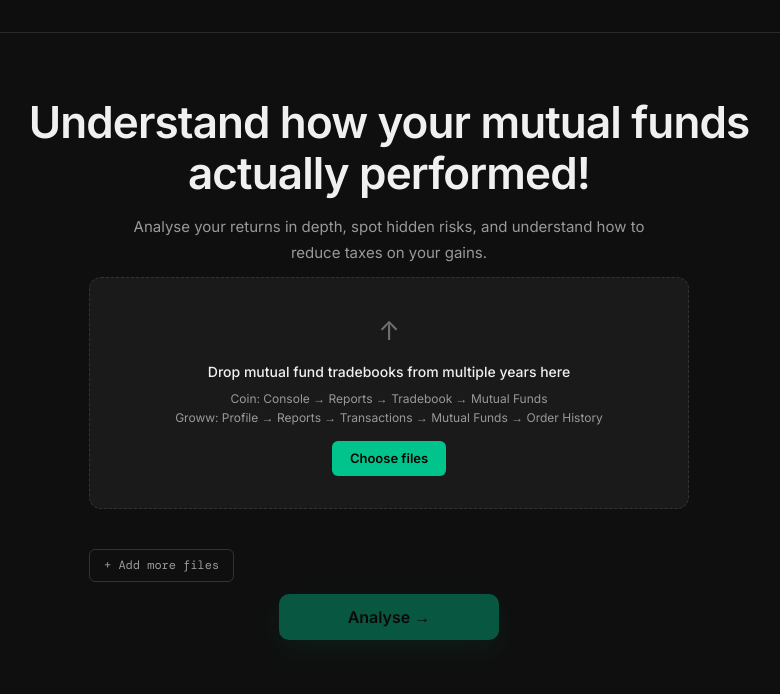
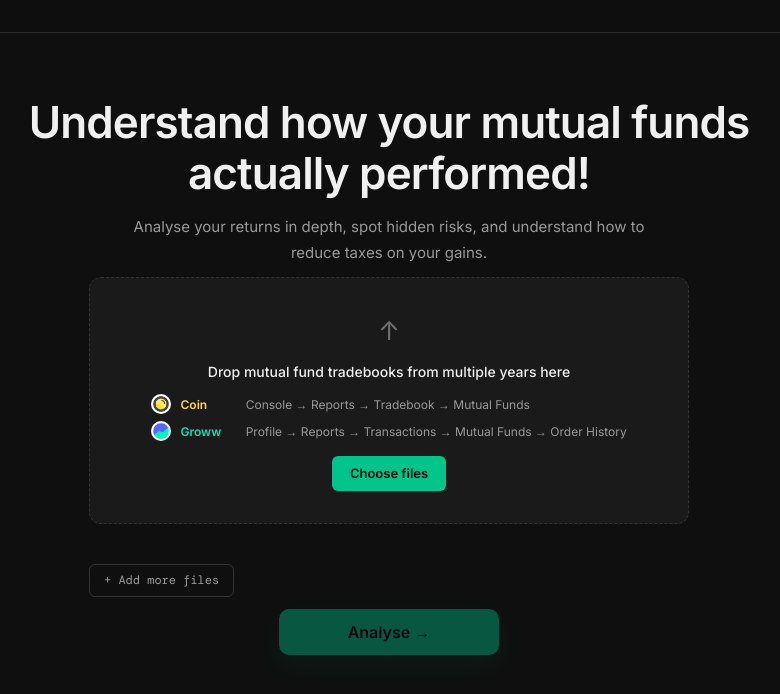
Before and after one commit to raghavkher/mf-analyser, a plain HTML site: page outputs/coin-mf-analyser.html in a window 1280 px wide. Shown: the whole page, without its empty margins (251-1031 px from the left). Drawn offline with nearby package versions, Linux system fonts and the light colour scheme.

Commit message:
Add upload source logos

```diff
--- a/outputs/coin-mf-analyser.html
+++ b/outputs/coin-mf-analyser.html
@@ -40,6 +40,12 @@ nav{display:flex;align-items:center;justify-content:center;padding:1rem 2rem;bor
 .upload-icon{font-size:26px;margin-bottom:.6rem;opacity:.4}
 .upload-title{font-size:14px;font-weight:500;margin-bottom:.3rem}
 .upload-sub{font-size:12px;color:var(--text2);line-height:1.6}
+.upload-instructions{display:grid;gap:.45rem;justify-content:center;margin-top:.65rem;text-align:left}
+.upload-instruction{display:grid;grid-template-columns:22px 58px minmax(0,1fr);gap:.45rem;align-items:center}
+.upload-logo{width:20px;height:20px;border-radius:50%;object-fit:cover}
+.upload-brand{font-weight:700}
+.coin-brand{color:#FFD84D}
+.groww-brand{color:#18DDB3}
 input[type=file]{display:none}
 .upload-btn{display:inline-block;margin-top:.9rem;padding:7px 18px;background:var(--green);color:#000;border-radius:6px;font-size:13px;font-weight:600;cursor:pointer;transition:opacity .15s}
 .upload-btn:hover{opacity:.85}
@@ -274,7 +280,10 @@ input[type=file]{display:none}
     <div class="upload-zone" id="uploadZone">
       <div class="upload-icon">↑</div>
       <div class="upload-title">Drop mutual fund tradebooks from multiple years here</div>
-      <div class="upload-sub">Coin: Console → Reports → Tradebook → Mutual Funds<br>Groww: Profile → Reports → Transactions → Mutual Funds → Order History</div>
+      <div class="upload-sub upload-instructions">
+        <div class="upload-instruction"><img class="upload-logo" src="../assets/coin-logo.png" alt="Coin logo"><span class="upload-brand coin-brand">Coin</span><span>Console → Reports → Tradebook → Mutual Funds</span></div>
+        <div class="upload-instruction"><img class="upload-logo" src="../assets/groww-logo.png" alt="Groww logo"><span class="upload-brand groww-brand">Groww</span><span>Profile → Reports → Transactions → Mutual Funds → Order History</span></div>
+      </div>
       <label class="upload-btn" for="fileInput">Choose files</label>
       <input type="file" id="fileInput" accept=".xlsx,.xls,.csv" multiple>
     </div>
```
Also changed, not shown: assets/coin-logo.png (added), assets/groww-logo.png (added).
